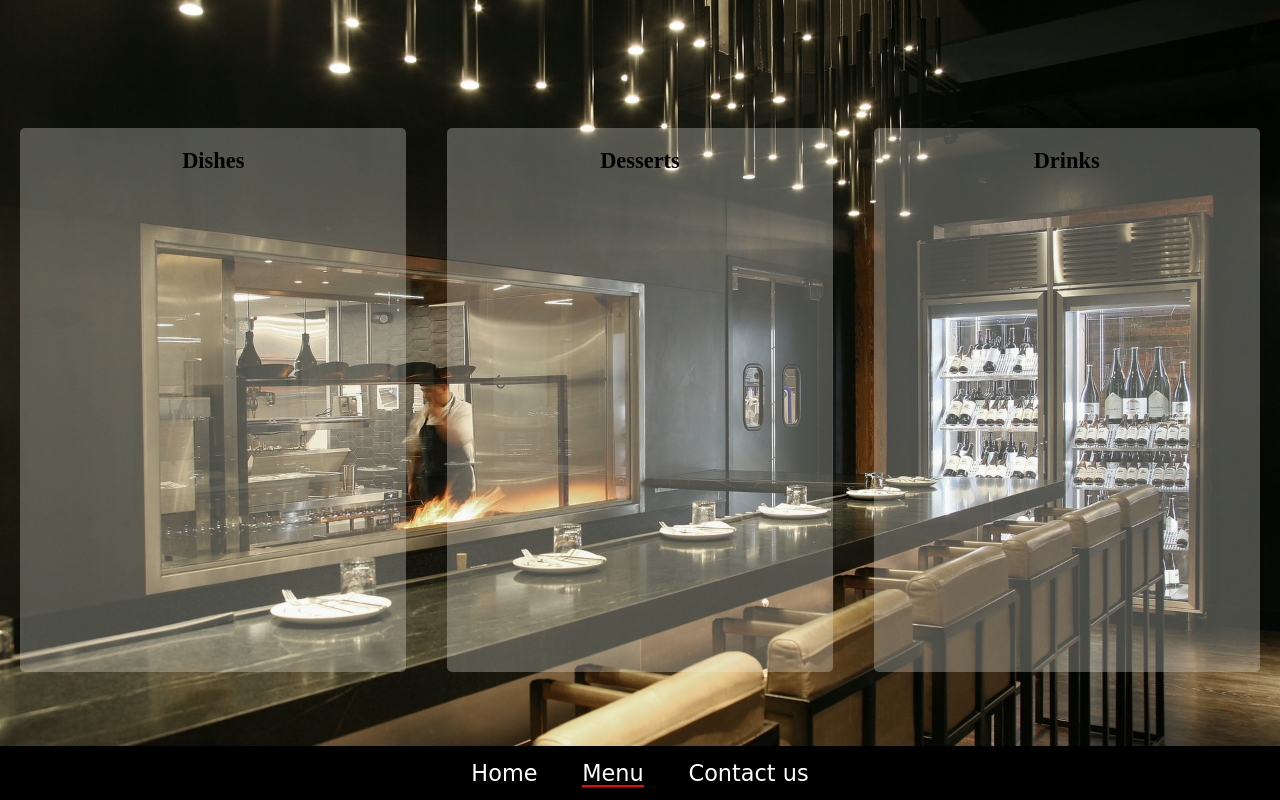
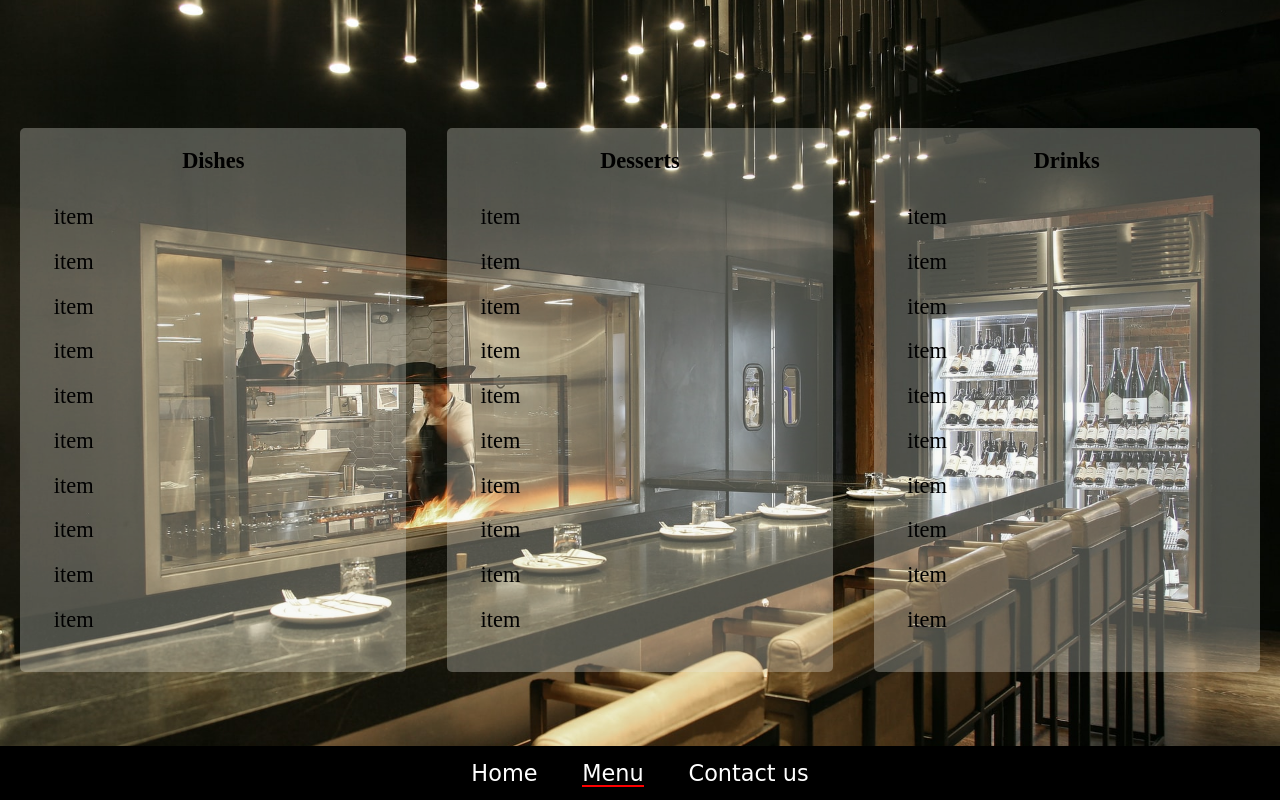
Before and after one commit to luckystar20206/restaurant-Page-JS, a website built with webpack: page dist/index.html in a window 1280 px wide. Both pictures are taken after a click on the element "Menu". Built offline with nearby package versions, Linux system fonts and the light colour scheme; a web font is replaced by a local one.

Commit message:
Add menu tables and items to menu section

```diff
--- a/assets/css/style.css
+++ b/assets/css/style.css
@@ -69,12 +69,17 @@
     border-radius: 5px;
     height: 500px;
     display: flex;
-    justify-content: center;
+    flex-direction: column;
     padding: 1em;
     font-size: 1.4em;
     background-color: rgba(235, 235, 225, .3);
     transition: 120ms ease-in;
 
+}
+
+.menu-table h2 {
+    text-align: center;
+    padding-bottom: 1em;
 }
 
 .menu-table:hover {
@@ -88,3 +93,7 @@
     align-items: center;
     height: 100%;
 }
+
+.menu-item {
+    padding: 0.5em;
+}
--- a/src/home.js
+++ b/src/home.js
@@ -44,6 +44,13 @@ const menu = () => {
         menuTable.innerHTML = `<h2>${menu}</h2>`;
         menuTable.classList.add('menu-table')
         menuContainer.appendChild(menuTable);
+        for(let i = 0; i < 10; i++) {
+            let item = document.createElement('p');
+            item.classList.add('menu-item');
+            item.textContent = 'item';
+            menuTable.appendChild(item);
+        }
+
     });
 
     menuContainer.classList.add('menu-flex');
@@ -68,6 +75,8 @@ const contact = () => {
 
 
 
+
+
 }
 
 
```
Also changed, not shown: dist/index.html, dist/main.js.
